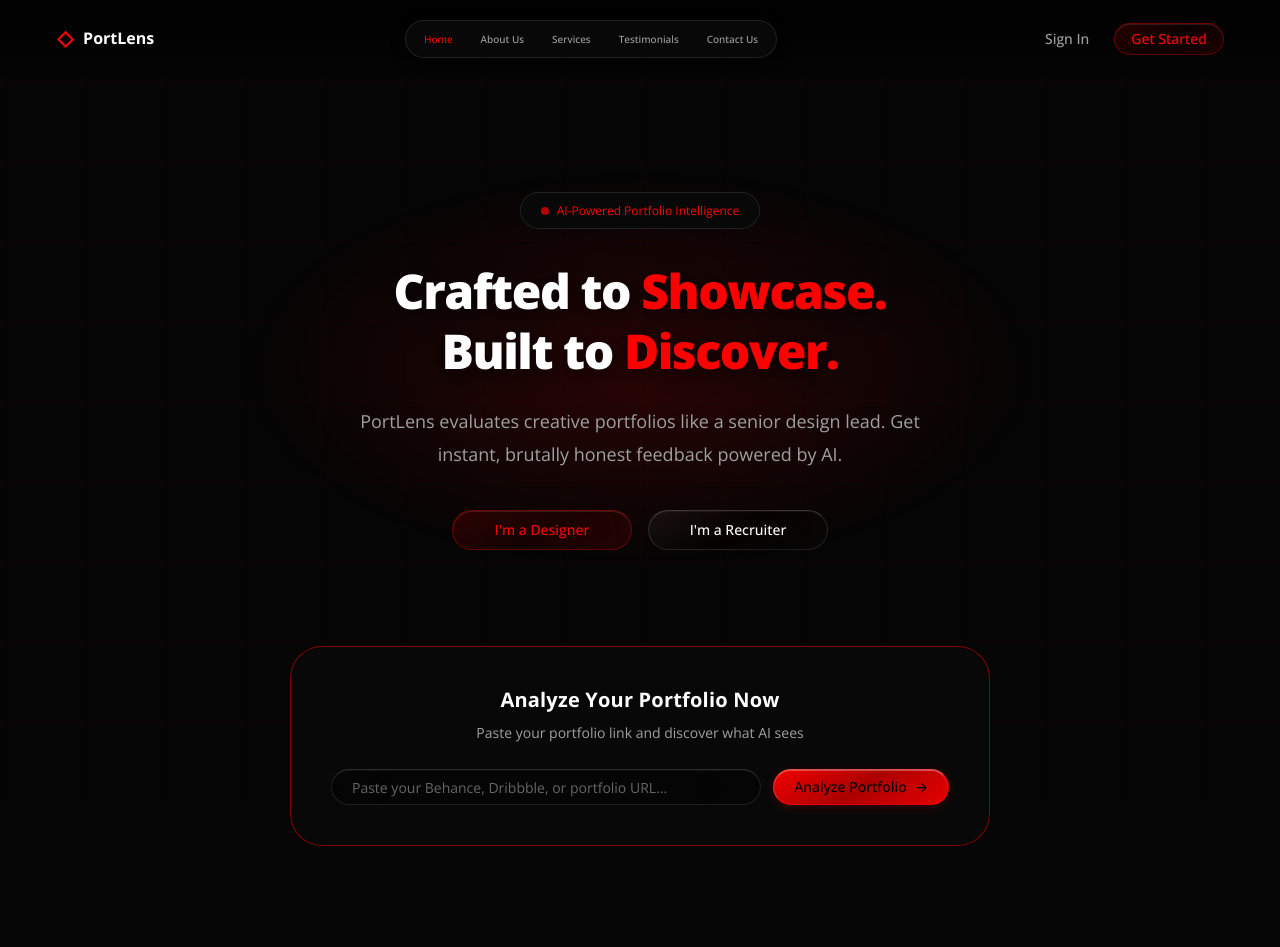
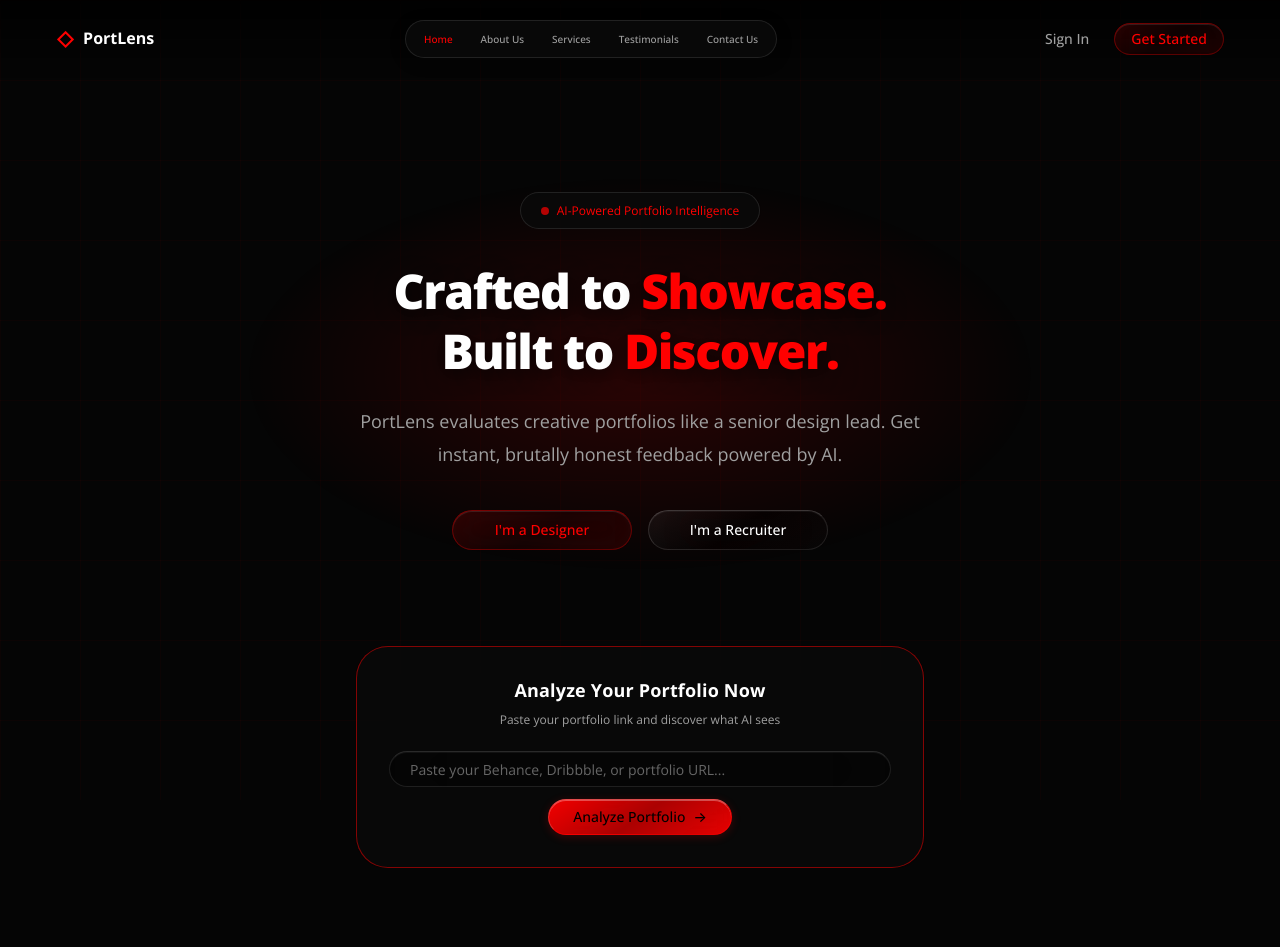
Before and after one commit to shriiyyaa/PortLens, a React (Vite) app in the folder frontend/: page / in a window 1280 px wide. Shown: the top 947 px of the page. Built offline with nearby package versions, Linux system fonts and the light colour scheme; no server answers.

Commit message:
fix: compact portfolio input card with centered button

```diff
--- a/frontend/src/pages/Landing.css
+++ b/frontend/src/pages/Landing.css
@@ -138,12 +138,13 @@
 
 /* ===== Portfolio Input Section ===== */
 .portfolio-input-section {
-    max-width: 700px;
+    max-width: 600px;
     margin: 0 auto;
+    padding: 0 var(--space-4);
 }
 
 .input-card {
-    padding: var(--space-10);
+    padding: var(--space-8);
     border-radius: var(--radius-2xl);
     text-align: center;
     border: 1px solid var(--color-border-neon);
@@ -151,26 +152,31 @@
 }
 
 .input-card h3 {
-    font-size: var(--text-2xl);
+    font-size: var(--text-xl);
     margin-bottom: var(--space-2);
 }
 
 .input-card>p {
     color: var(--color-text-secondary);
-    margin-bottom: var(--space-6);
+    font-size: var(--text-sm);
+    margin-bottom: var(--space-5);
 }
 
 .input-form {
     display: flex;
+    flex-direction: column;
     gap: var(--space-3);
 }
 
 .input-form .input {
-    flex: 1;
+    width: 100%;
 }
 
 .input-form .btn {
-    flex-shrink: 0;
+    width: auto;
+    max-width: 280px;
+    margin: 0 auto;
+    padding: var(--space-3) var(--space-6);
 }
 
 .btn-arrow {
```
